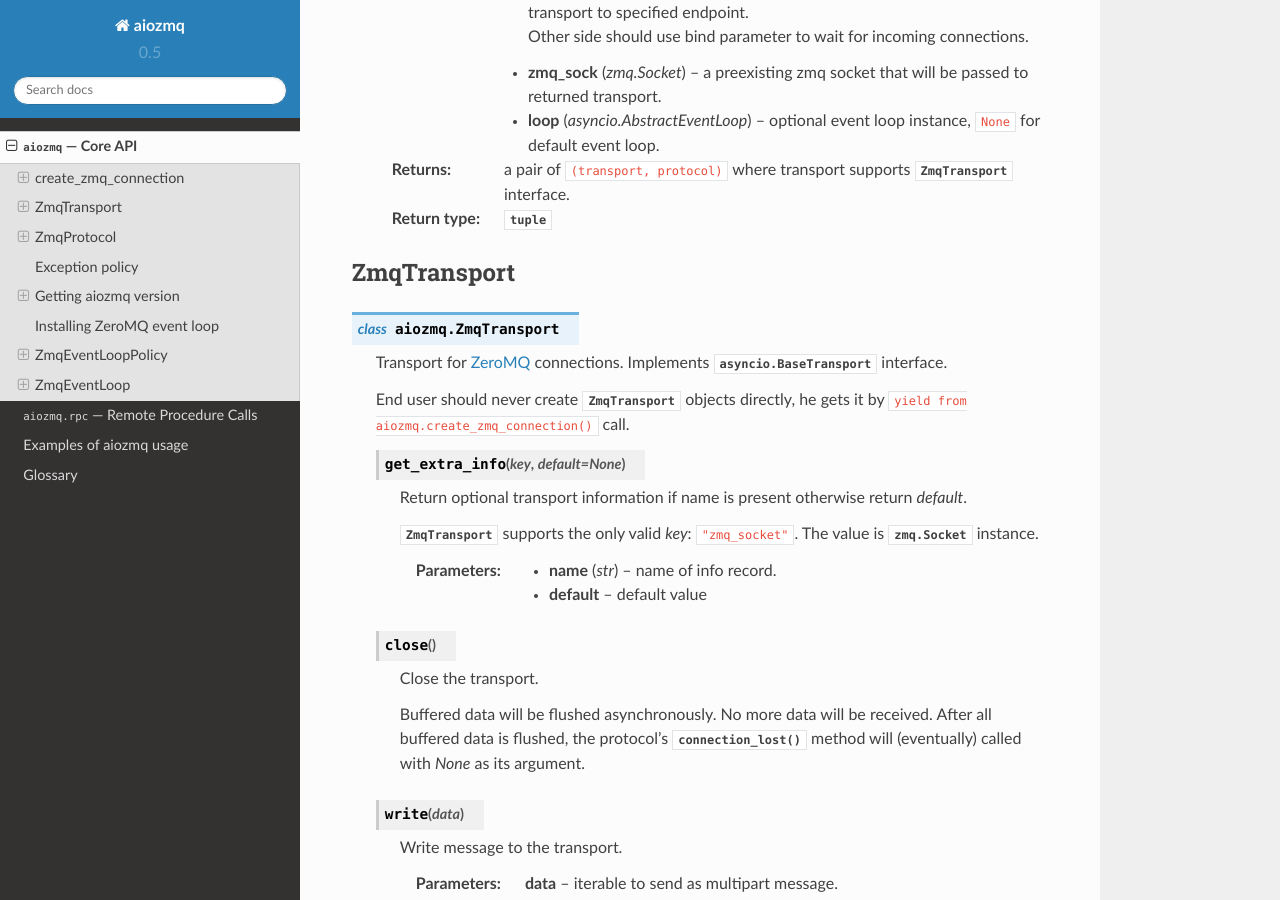
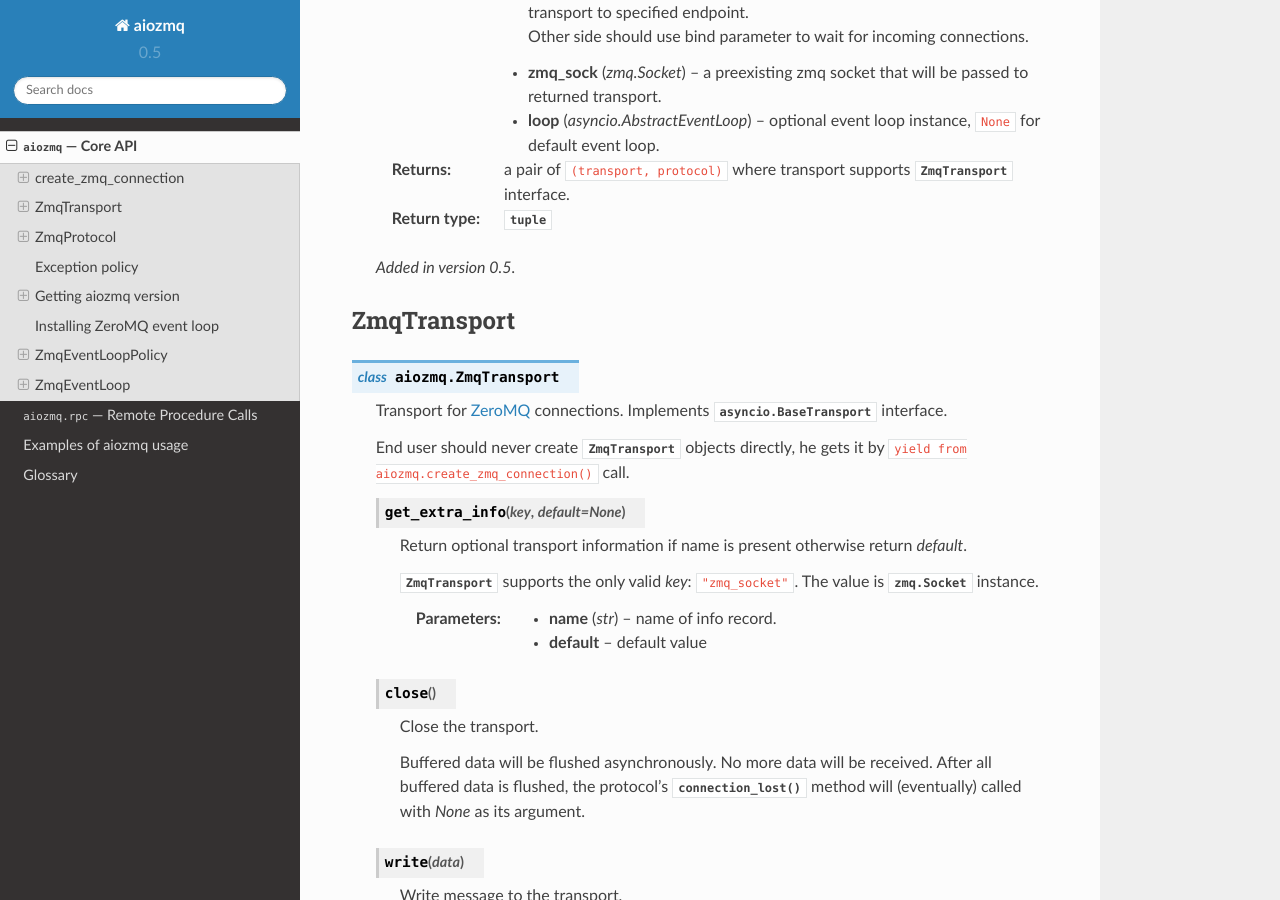
Before and after one commit to aio-libs/aiozmq, a Sphinx documentation site: the page built from docs/core.rst, in a window 1280 px wide and 900 px high, scrolled down 738 px. Built offline with Sphinx 7.4.7 and the Read the Docs theme 2.0.0, drawn with Linux system fonts in a browser that asks for light colours.

Commit message:
Mark loopless transport as added in 0.5

```diff
--- a/docs/core.rst
+++ b/docs/core.rst
@@ -61,6 +61,8 @@ create_zmq_connection
    :return: a pair of ``(transport, protocol)``
      where transport supports :class:`~ZmqTransport` interface.
    :rtype: :class:`tuple`
+
+   .. versionadded:: 0.5
 
 
 ZmqTransport
```
